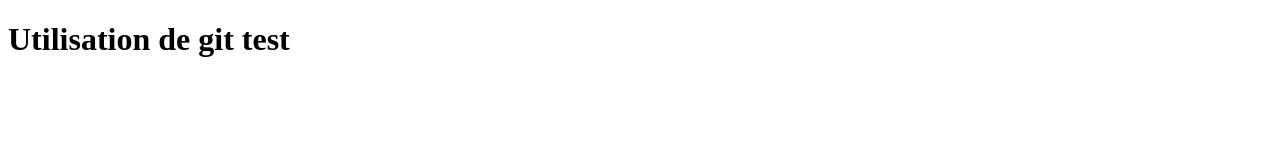
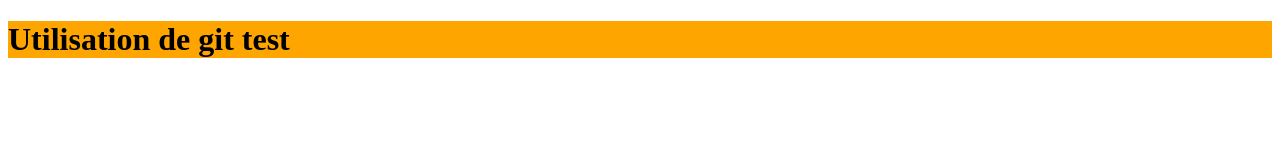
Before and after one commit to barbaste-gilles/projetPhp, a plain HTML site: page index.html in a window 1280 px wide. Drawn offline with Linux system fonts and the light colour scheme.

Commit message:
modification du background

```diff
--- a/index.html
+++ b/index.html
@@ -4,9 +4,10 @@
     <meta charset="UTF-8">
     <title>Document</title>
 </head>
+
 <body>
 
-    <h1>
+    <h1 style="background: orange">
         Utilisation de git test
     </h1>
 
```
